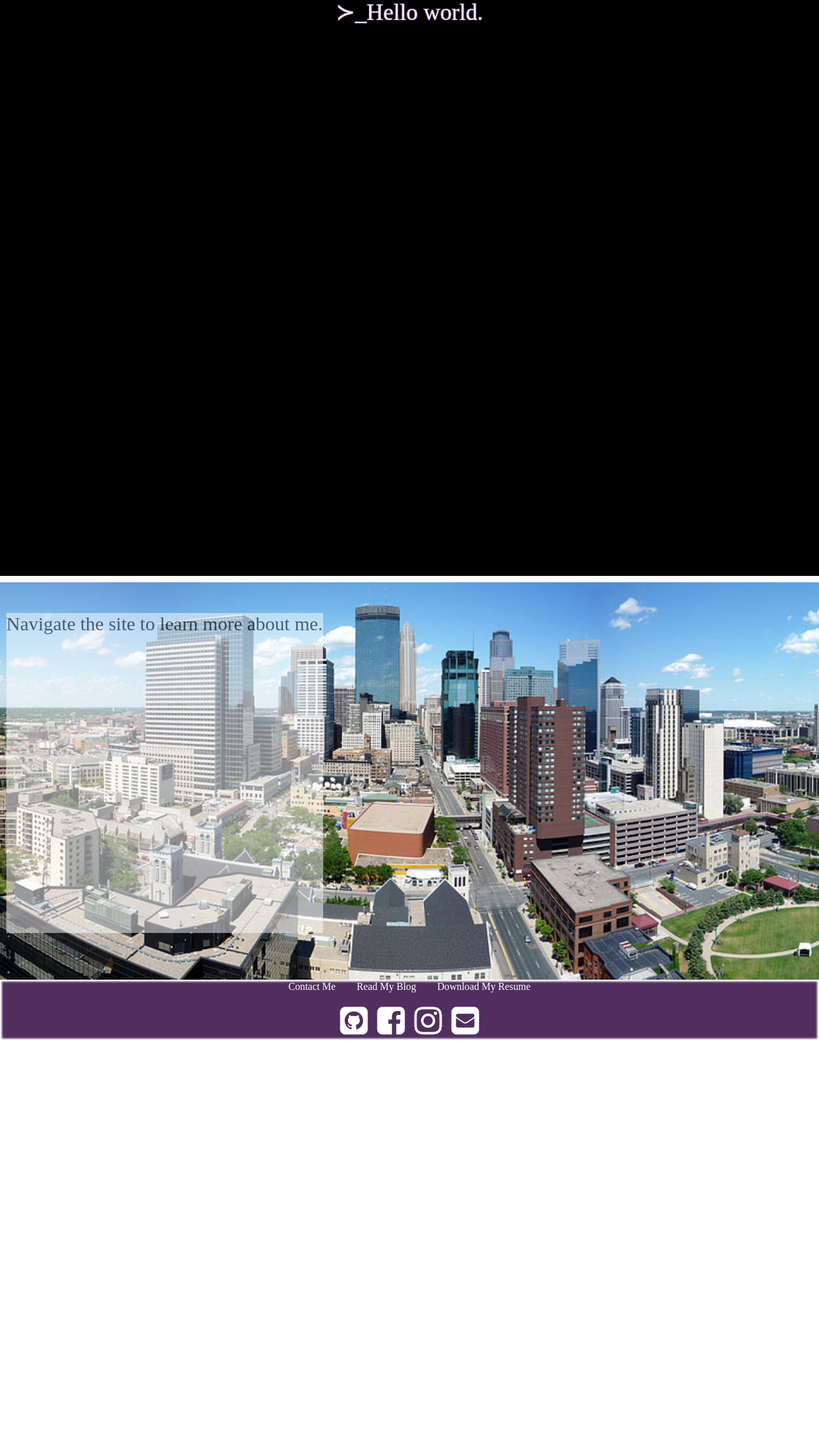
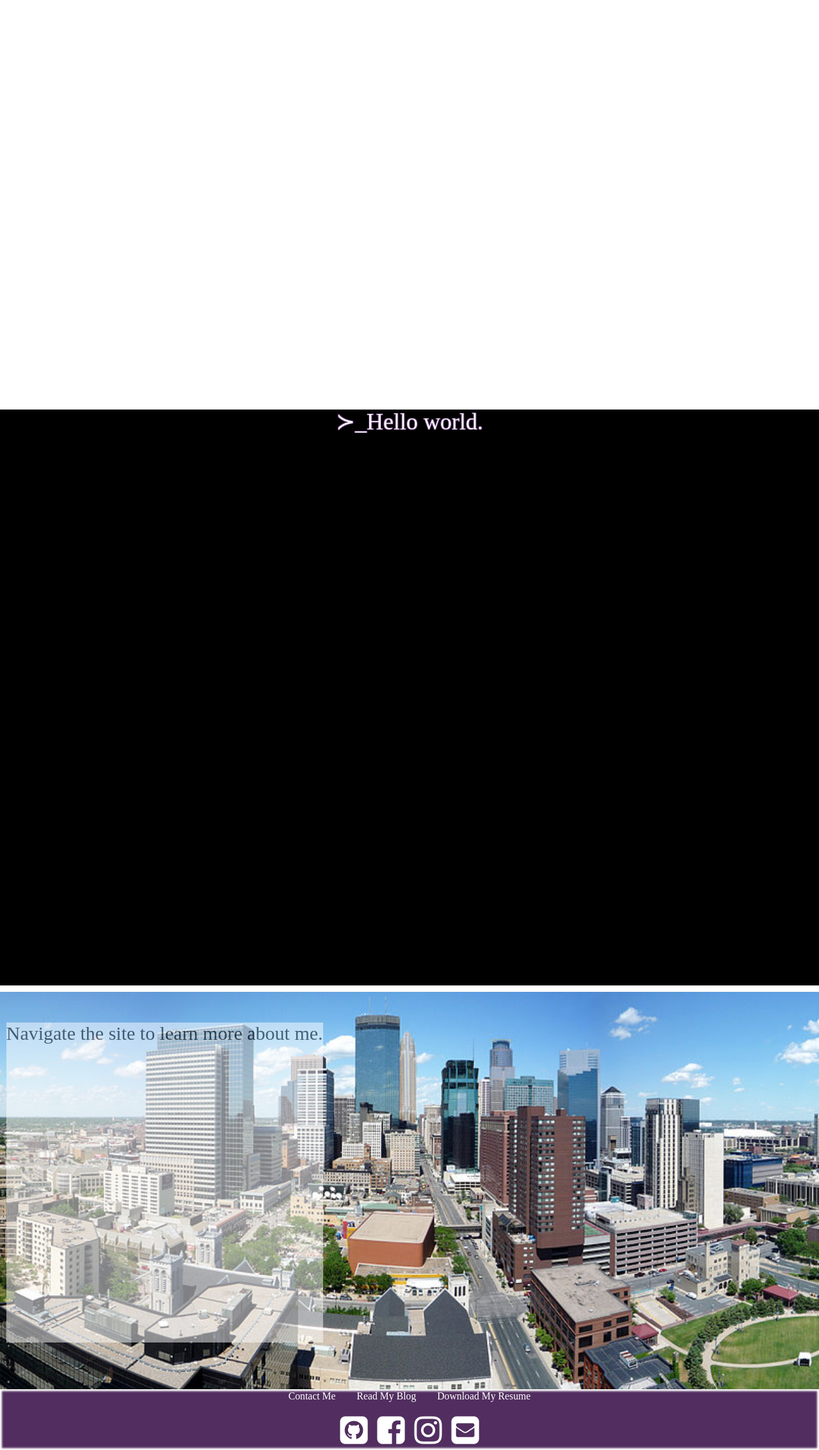
Before and after one commit to pfrank7/pfrank7.github.io, a Jekyll site: the page built from index.html, in a window 1280 px wide. Shown: the whole page at 64% size. Built offline with Jekyll 4.4.1, drawn with Linux system fonts in a browser that asks for light colours; nearby versions of some CDN libraries; before the commit the page ends 1626 px from its top, so only the background shows below that.

Commit message:
Update index.html

```diff
--- a/index.html
+++ b/index.html
@@ -28,7 +28,8 @@ title: Paige Frank
     -1px 1px 0 #512E5F,
     1px 1px 0 #512E5F;
     /*box-shadow: 0 0 5px 5px white inset; */
-    opacity: 1; margin-top:0px; background-color: black; color: white; /*mix-blend-mode: multiply;*/
+    opacity: 1;
+    margin-top:50%; background-color: black; color: white; /*mix-blend-mode: multiply;*/
     width:100%;
     height:100vh;
     /*border-radius:25px;
@@ -45,7 +46,7 @@ title: Paige Frank
 }
 </style>
 <div>
-	<div class = "text-center" > <!-- class = "text-center" -->
+	<div> <!-- class = "text-center" -->
 		<h1 id = "letters" >&#8827&lowbar;</h1>
  	</div>
 	<section class = "jumbotron">
```
